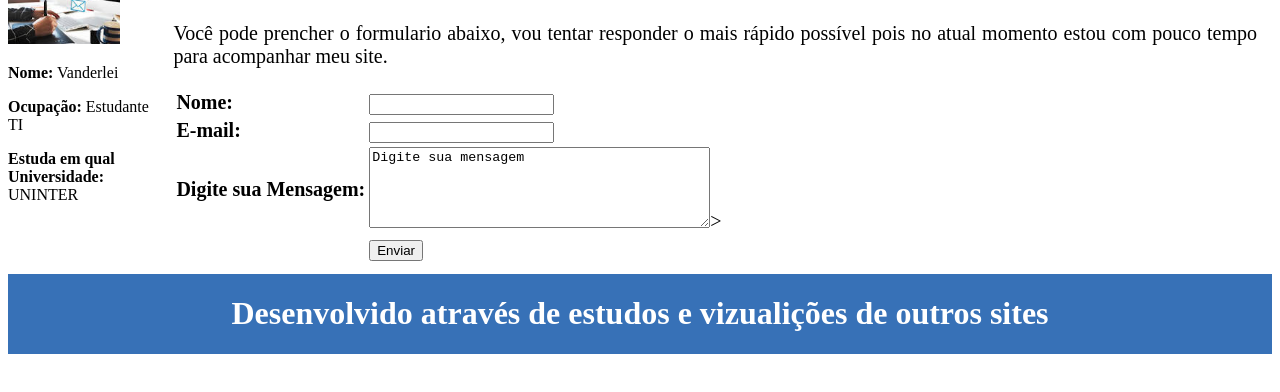
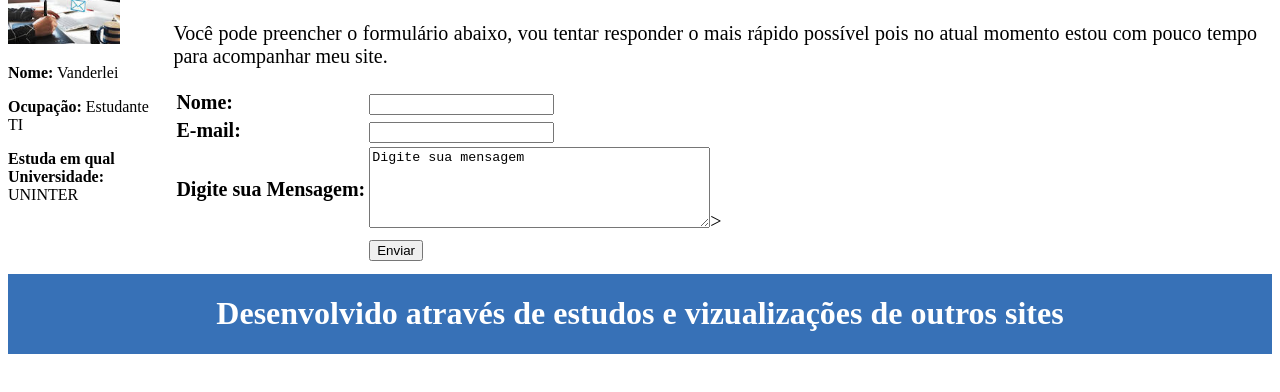
Before and after one commit to VanderleiMarceloCalza/facuPortfolio, a plain HTML site: page Contato.html in a window 1280 px wide. Shown: the part 218-610 px from the top of the page. Drawn offline with Linux system fonts and the light colour scheme.

Commit message:
Update Contato.html

```diff
--- a/Contato.html
+++ b/Contato.html
@@ -38,7 +38,7 @@
         <section class="principal">
 
                 <h1>Para entrar em contato:</h1>
-                <p>Você pode prencher o formulario abaixo, vou tentar responder o mais rápido possível pois no atual momento estou com pouco tempo para acompanhar meu site.</p>
+                <p>Você pode preencher o formulário abaixo, vou tentar responder o mais rápido possível pois no atual momento estou com pouco tempo para acompanhar meu site.</p>
 
 
                 <form action="" method="post">
@@ -64,7 +64,7 @@
         </section>
     </div>
     <footer class="container">
-        <h1> Desenvolvido através de estudos e vizualições de outros sites</h1>
+        <h1> Desenvolvido através de estudos e vizualizações de outros sites</h1>
     </footer>
 </body>
 </html>
```
